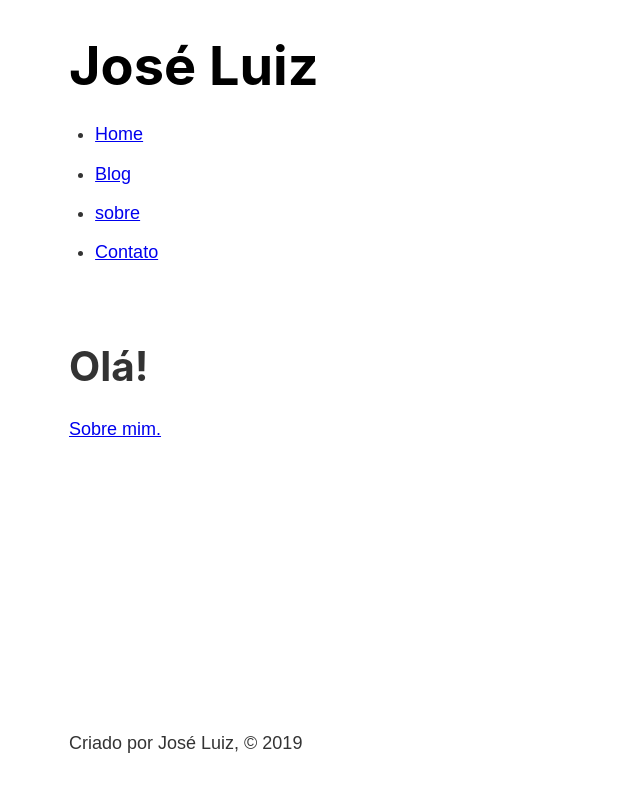
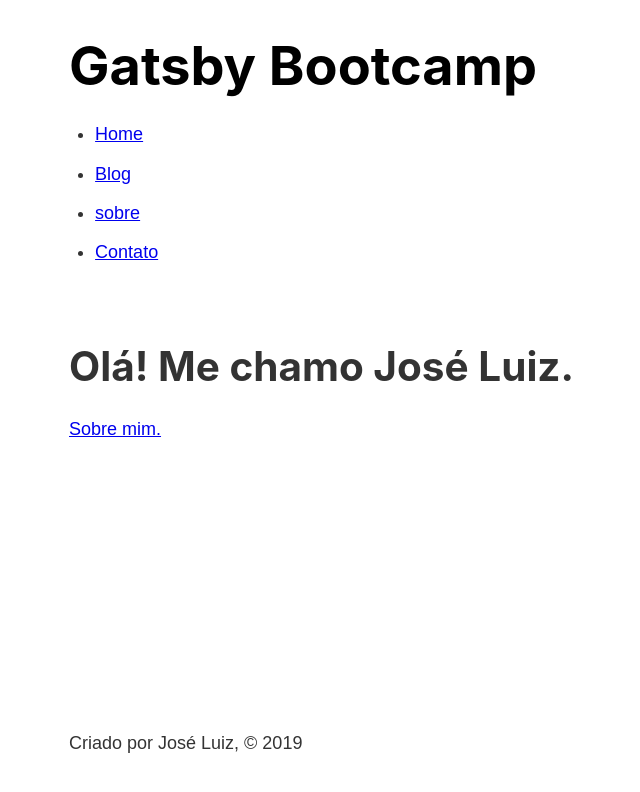
Before and after one commit to Zzeris/gatsby-bootcamp, a Gatsby site: page / in a window 1280 px wide. Shown: the whole page, without its empty margins (214-854 px from the left). Built offline with nearby package versions, Linux system fonts and the light colour scheme; Gatsby itself is replaced by a stand-in of ours.

Commit message:
Add siteMetadata graphql

```diff
--- a/gatsby-config.js
+++ b/gatsby-config.js
@@ -1,9 +1,6 @@
-/**
- * Configure your Gatsby site with this file.
- *
- * See: https://www.gatsbyjs.org/docs/gatsby-config/
- */
-
 module.exports = {
-  /* Your site config here */
+  siteMetadata: {
+    title: `Gatsby Bootcamp`,
+    author: `José Luiz`,
+  },
 }
--- a/src/components/footer.js
+++ b/src/components/footer.js
@@ -1,9 +1,20 @@
 import React from 'react'
+import { graphql, useStaticQuery } from 'gatsby'
 
 const Footer = () => {
+    const data = useStaticQuery(graphql`
+        query {
+            site {
+                siteMetadata {
+                    author
+                }
+            }
+        }
+    `)
+
     return (
         <footer>
-            <p>Criado por José Luiz, © 2019</p>
+            <p>Criado por {data.site.siteMetadata.author}, © 2019</p>
         </footer>
     )
 }
--- a/src/components/header.js
+++ b/src/components/header.js
@@ -1,14 +1,24 @@
 import React from 'react'
-import { Link } from 'gatsby'
+import { Link, graphql, useStaticQuery } from 'gatsby'
 
 import headerStyles from './header.module.css'
 
 const Header = () => {
+    const data = useStaticQuery(graphql`
+        query {
+            site {
+                siteMetadata {
+                    title
+                }
+            }
+        }
+    `)
+
     return (
         <header className={headerStyles.header}>
             <h1>
                 <Link to="/" className={headerStyles.title}>
-                    José Luiz
+                    {data.site.siteMetadata.title}
                 </Link>
             </h1>
             <nav>
--- a/src/pages/index.js
+++ b/src/pages/index.js
@@ -6,7 +6,7 @@
 const IndexPage = () => {
     return (
         <Layout>
-            <h1>Olá!</h1>
+            <h1>Olá! Me chamo José Luiz.</h1>
             <Link to="/about">Sobre mim.</Link>
         </Layout>
     )
```
